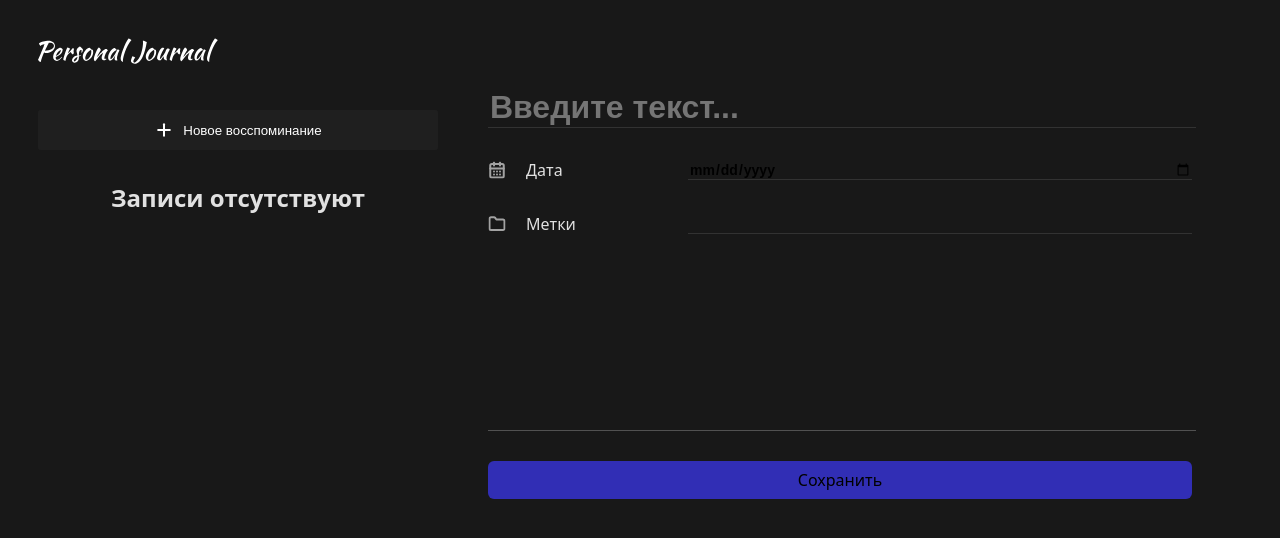
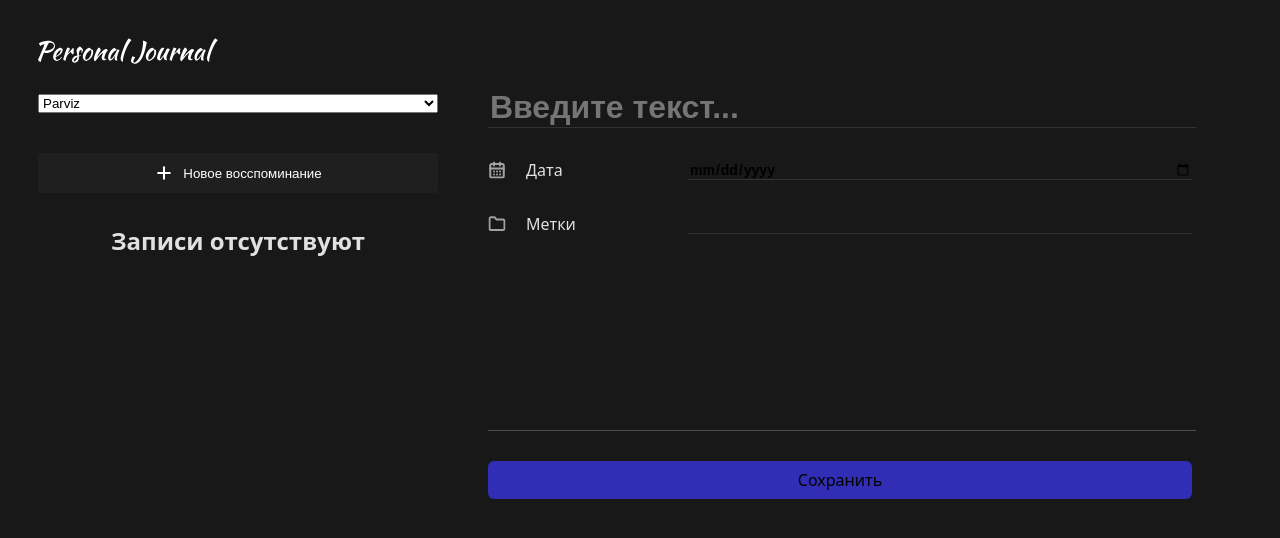
Before and after one commit to Parveeezy/Personal_journal, a React (Vite) app: page / in a window 1280 px wide. Shown: the top 538 px of the page. Built offline with nearby package versions, Linux system fonts and the light colour scheme.

Commit message:
added context

```diff
--- a/src/App.jsx
+++ b/src/App.jsx
@@ -7,6 +7,7 @@ import { LeftPanel } from "./layout/LeftPanel/LeftPanel";
 import { JournalForm } from "./components/JournalForm/JournalForm";
 import { v4 } from "uuid";
 import { useLocalStorage } from "./hooks/use-localstorage.hook";
+import { UserContextProvider } from "./context/user.context";
 
 function App() {
   const [items, setItems] = useLocalStorage("data");
@@ -23,15 +24,15 @@ function App() {
 
   const changeDataHandler = (item) => {
     const newData = {
+      ...item,
       date: new Date(item.date),
-      title: item.title,
-      text: item.text,
       id: v4(),
     };
     setItems([...mapItems(items), newData]);
   };
 
   return (
+    <UserContextProvider>
       <div className="app">
         <LeftPanel>
           <aside className="left-panel">
@@ -44,6 +45,7 @@ function App() {
           <JournalForm onSubmit={changeDataHandler} />
         </Body>
       </div>
+    </UserContextProvider>
   );
 }
 
--- a/src/components/Header/Header.jsx
+++ b/src/components/Header/Header.jsx
@@ -1,10 +1,12 @@
 import s from "./Header.module.css";
 import logo from "../../../public/PersonalJournal.svg";
+import { SelectUser } from "../SelectUser/SelectUser";
 
 export const Header = () => {
   return (
     <header className={s.header}>
       <img className={s.logo} src={logo} alt="logo" />
+      <SelectUser />
     </header>
   );
 };
--- a/src/components/Header/Header.module.css
+++ b/src/components/Header/Header.module.css
@@ -1,5 +1,9 @@
 .header {
     margin-bottom: 30px;
+    display: flex;
+    flex-direction: column;
+    width: 100%;
+    gap: 30px;
 }
 .logo {
     width: 180px;
--- a/src/components/JournalForm/JournalForm.jsx
+++ b/src/components/JournalForm/JournalForm.jsx
@@ -1,9 +1,10 @@
+import cn from "classnames";
+import { useContext, useEffect, useReducer, useRef } from "react";
+import { Button } from "../Button/Button";
+import { Input } from "../Input/Input.jsx";
 import s from "./JournalForm.module.css";
-import { Button } from "../Button/Button";
-import { useEffect, useReducer, useRef } from "react";
-import cn from "classnames";
 import { formReducer, INITIAL_STATE } from "./JournalForm.state.js";
-import { Input } from "../Input/Input.jsx";
+import { UserContext } from "../../context/user.context.jsx";
 
 export const JournalForm = ({ onSubmit }) => {
   const [formState, dispatchForm] = useReducer(formReducer, INITIAL_STATE);
@@ -11,6 +12,7 @@ export const JournalForm = ({ onSubmit }) => {
   const titleRef = useRef();
   const dateRef = useRef();
   const textRef = useRef();
+  const { userId } = useContext(UserContext);
 
   const focusError = (isValid) => {
     switch (true) {
@@ -45,6 +47,13 @@ export const JournalForm = ({ onSubmit }) => {
       dispatchForm({ type: "CLEAR" });
     }
   }, [isFormReadyToSubmit, onSubmit, values]);
+
+  useEffect(() => {
+    dispatchForm({
+      type: "SET_VALUE",
+      payload: { userId },
+    });
+  }, [userId]);
 
   const onChange = (e) => {
     dispatchForm({
--- a/src/components/JournalList/JournalList.jsx
+++ b/src/components/JournalList/JournalList.jsx
@@ -1,9 +1,15 @@
+import { useContext } from "react";
+import { UserContext } from "../../context/user.context";
 import CardButton from "../CardButton/CardButton";
 import { JournalItem } from "../JournalItem/JournalItem";
 import "./JournalList.css";
 
 export const JournalList = ({ data }) => {
-  const sortedData = [...data].sort((a, b) => b.date - a.date);
+  const { userId } = useContext(UserContext);
+
+  const sortedData = [...data]
+    .filter((i) => i.userId === userId)
+    .sort((a, b) => b.date - a.date);
 
   return (
     <div className="journal-list">
--- /dev/null
+++ b/src/components/SelectUser/SelectUser.jsx
@@ -0,0 +1,17 @@
+import { useContext } from "react";
+import { UserContext } from "../../context/user.context";
+
+
+export const SelectUser = () => {
+  const { userId, setUserId } = useContext(UserContext);
+  const changeUser = (e) => {
+    setUserId(Number(e.target.value));
+  };
+
+  return (
+    <select name="user" id="user" value={userId} onChange={changeUser}>
+      <option value="1">Parviz</option>
+      <option value="2">Melya</option>
+    </select>
+  );
+};
--- /dev/null
+++ b/src/context/user.context.jsx
@@ -0,0 +1,16 @@
+import { createContext, useState } from "react";
+
+export const UserContext = createContext({
+  userId: 1,
+});
+
+export const UserContextProvider = ({ children }) => {
+  const [userId, setUserId] = useState(1);
+  console.log(userId);
+
+  return (
+    <UserContext.Provider value={{ userId, setUserId }}>
+      {children}
+    </UserContext.Provider>
+  );
+};
```
Also changed, not shown: src/components/SelectUser/SelectUser.module.css (added). Lines whose indentation alone changed are shown as unchanged.
